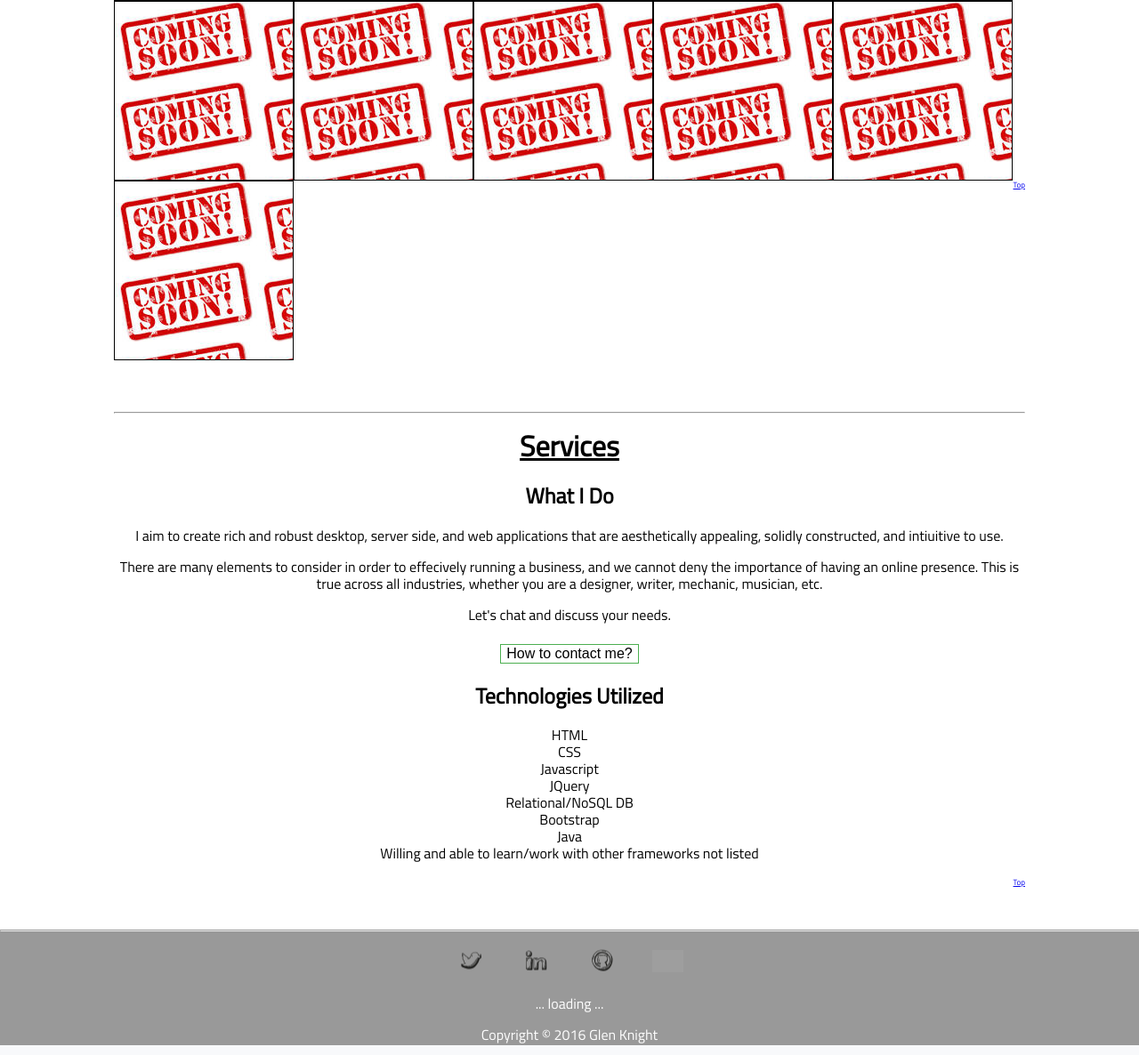
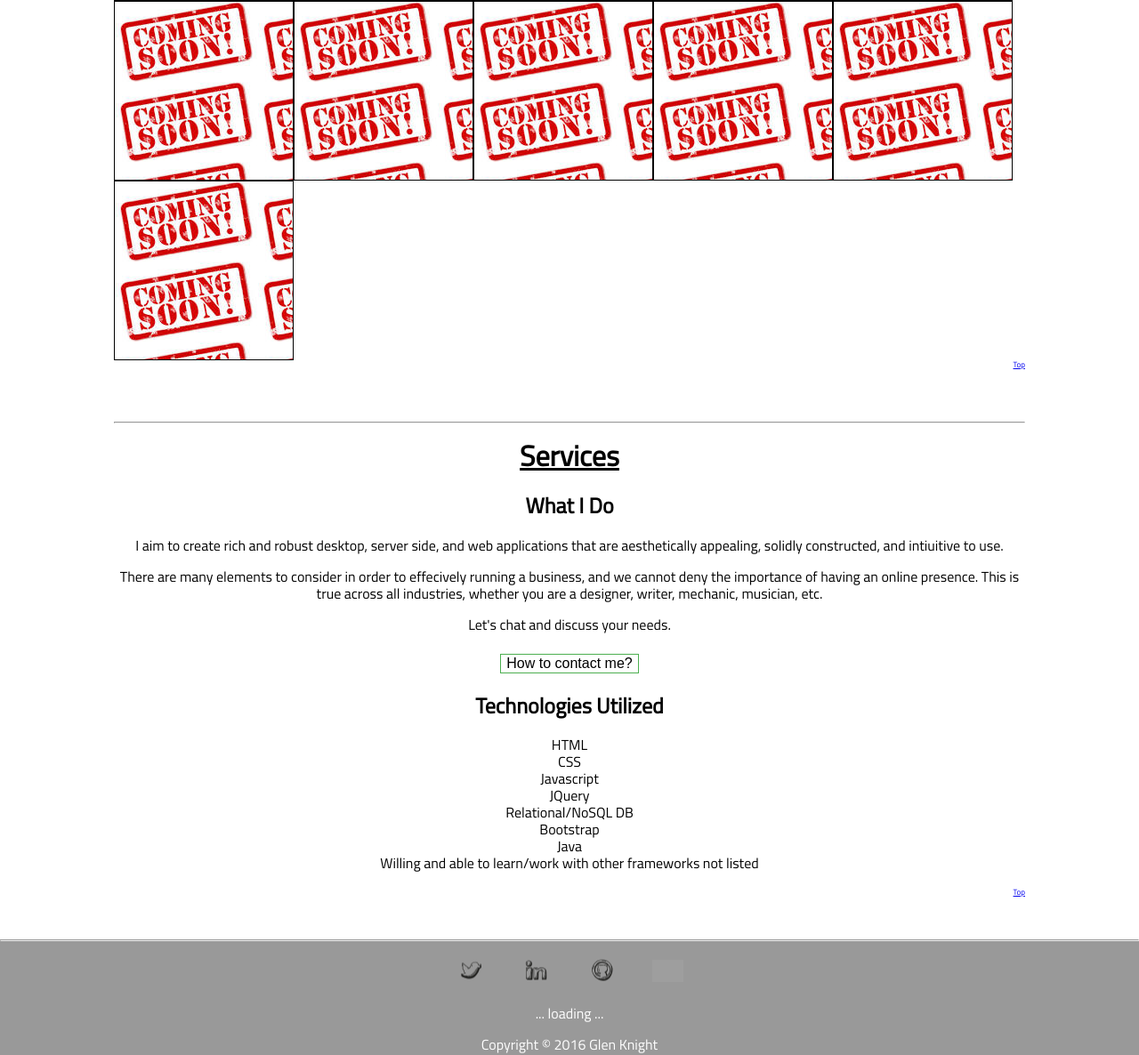
Before and after one commit to glenak1911/KnightGlendotNYC, a PHP site: page / in a window 1280 px wide. Shown: the part 1895-3081 px from the top of the page at 89% size. Run offline with PHP 8.4, Linux system fonts and the light colour scheme; some libraries are stand-ins or nearby versions; grey boxes are pictures that could not be loaded.

Commit message:
Cleared the float of topPage class and added br to portfolio section

```diff
--- a/css/style1.css
+++ b/css/style1.css
@@ -237,6 +237,7 @@ legend{
 .topPage{
 	font-size:9px;
 	float:right;
+	clear:both;
 	text-decoration:underline;
 }
 
--- a/index.html
+++ b/index.html
@@ -66,7 +66,7 @@
 					<div class="portfolioItem"></div>
 					<div class="portfolioItem"></div>
 					<div class="portfolioItem"></div>
-				</div>
+				</div><br>
 				<!-- Make the Div checkerboard a part of a carousel, spearating projects into Websites, Applications, etc. -->
 <!-- 			Lazy loading of the portfolio gallery
 				http://tympanus.net/Development/GridLoadingEffects/index6.html for reference -->
```
